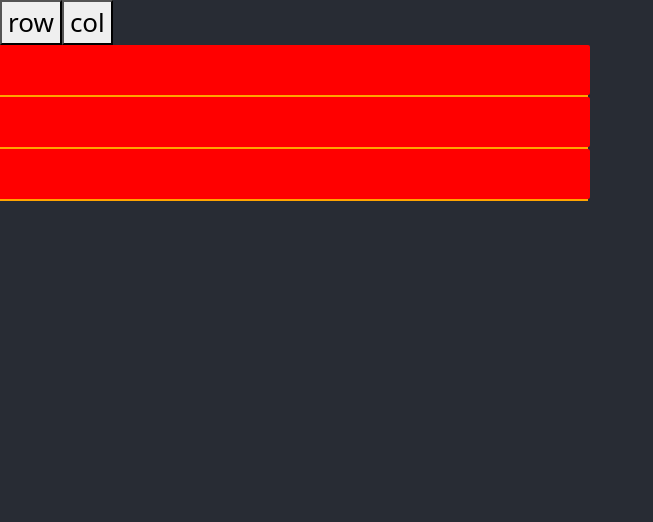
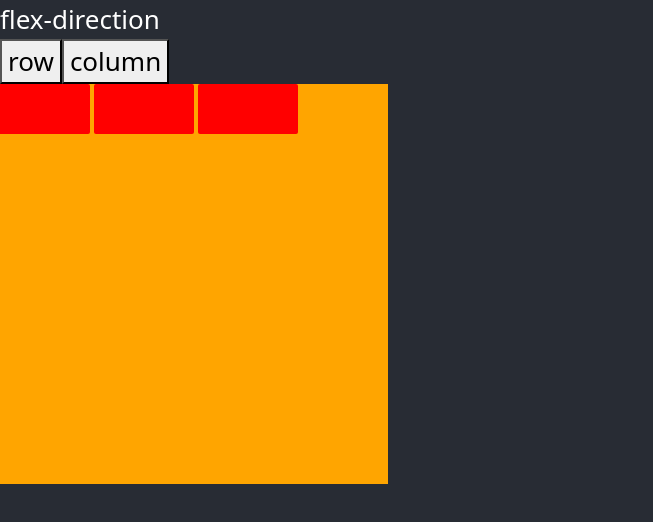
Before and after one commit to nkossally/playground, a React (Create React App) app: page / in a window 1280 px wide. Shown: the top 522 px of the page, without its empty margins (0-653 px from the left). Built offline with nearby package versions, Linux system fonts and the light colour scheme.

Commit message:
create options component

```diff
--- a/src/App.js
+++ b/src/App.js
@@ -1,12 +1,13 @@
 import { useState } from "react";
 import classNames from "classnames";
+import { Options } from "./components/Options";
 
 import "./style.scss";
 
-const FLEX_DIRECTIONS = { row: "row", col: "col" };
+const FLEX_DIRECTIONS =  ["row", "column"]
 
 function App() {
-  const [flexDirection, setFlexDirection] = useState(FLEX_DIRECTIONS.row);
+  const [flexDirection, setFlexDirection] = useState(FLEX_DIRECTIONS[0]);
 
   const setFlexDirectionWrapper = (dir) => {
     return () => setFlexDirection(dir);
@@ -14,14 +15,8 @@ function App() {
 
   return (
     <div className="App">
-      <div className={"toggle-container"}>
-        <button className="toggle-button" onClick={setFlexDirectionWrapper(FLEX_DIRECTIONS.row)}>
-          row
-        </button>
-        <button className="toggle-button" onClick={setFlexDirectionWrapper(FLEX_DIRECTIONS.col)}>
-          col
-        </button>
-      </div>
+      <Options title="flex-direction" options={FLEX_DIRECTIONS} setOption={setFlexDirection} />
+
 
       <div></div>
 
--- /dev/null
+++ b/src/components/Options.js
@@ -0,0 +1,21 @@
+import { useState } from "react";
+import classNames from "classnames";
+
+export const Options = ({title, options, setOption}) => {
+
+  const setOptionWrapper = (option) => {
+    return () => setOption(option);
+  };
+
+console.log(options)
+  return (
+    <div className="options-container">
+        <div className="option-title"> {title}</div>
+      <div className="options-buttons">
+        {options.map((option) => {
+          return <button onClick={setOptionWrapper((option))} className={classNames("option-button")}>{option}</button>;
+        })}
+      </div>
+    </div>
+  );
+};
--- a/src/style.scss
+++ b/src/style.scss
@@ -26,22 +26,25 @@ body {
 .blocks {
   display: flex;
   background-color: orange;
-    width: 600px;
-    max-height: 300px;
+  width: 400px !important;
+  height: 400px;
 }
 
-  .block{
-    width: 100px;
+.block {
+  width: 100px !important;
   height: 50px;
   background-color: red;
   margin: 2px 2px 2px 2px;
   border-radius: 2px;
+  justify-content: space-evenly;
+
 }
+
 .row {
   flex-direction: row;
 }
 
-  .column  {
+.column {
   flex-direction: column;
 }
 
@@ -49,10 +52,18 @@ body {
   background-color: yellow;
 }
 
-  .toggle-container{
+q .toggle-container {
   display: flex;
   flex-direction: row;
+}
+
+.toggle-button {}
+.option-title{
 
 }
 
-  .toggle-button{}
+.options-container {}
+
+.options-buttons {}
+
+.option-button {}
```
Lines whose indentation alone changed are shown as unchanged.
